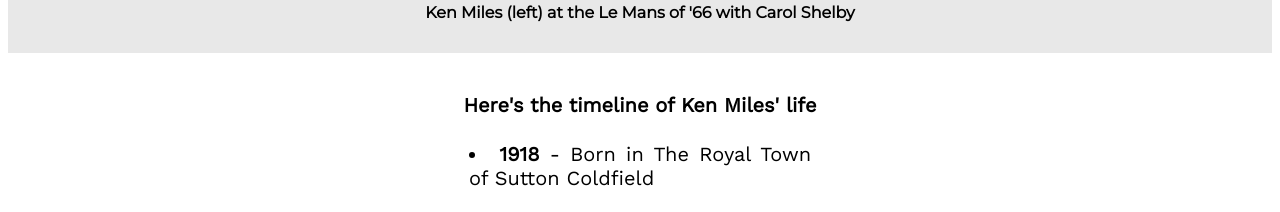
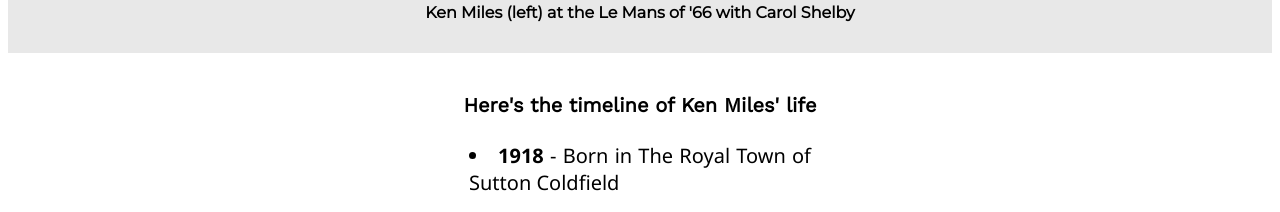
Before and after one commit to itiscollin/Tribute-page, a plain HTML site: page index.html in a window 1280 px wide. Shown: the part 671-883 px from the top of the page. Drawn offline with nearby package versions, Linux system fonts and the light colour scheme.

Commit message:
Change styles

```diff
--- a/style.css
+++ b/style.css
@@ -57,6 +57,9 @@ footer {
 #bottom {
   background-color: #cfcfcf;
 }
+
 li {
   margin: 25px;
+  font-family: 'Segoe UI', Tahoma, Geneva, Verdana, sans-serif;
+  font-weight: 200
 }
```
